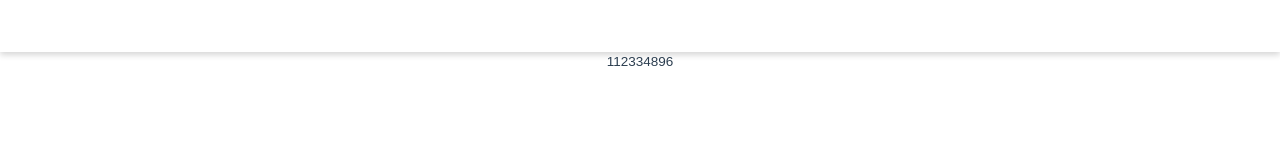
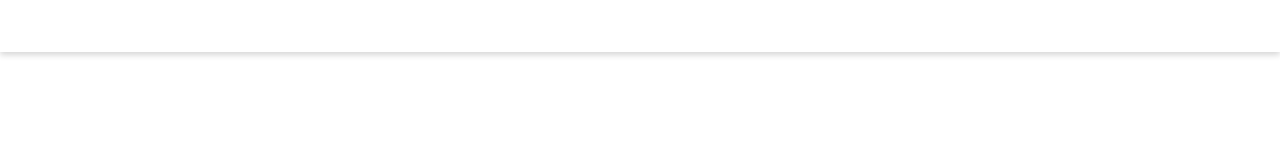
Before and after one commit to KimberlyYen/kyowakrinweb, a Vue app: page /#/ in a window 1280 px wide. Shown: the top 160 px of the page. Built offline with nearby package versions, Linux system fonts and the light colour scheme.

Commit message:
HeaderAndFooter

```diff
--- a/src/components/HeaderAndFooter.vue
+++ b/src/components/HeaderAndFooter.vue
@@ -1,7 +1,7 @@
 <template>
   <div class="HeaderAndFooter">
       <div class="header_"> </div>
-      <font style="font-size:1.5rem !important">112334896</font>
+      <!-- <font style="font-size:5rem !important">112334896</font> -->
       <router-view/>
   </div>
 </template>
--- a/src/components/Home.vue
+++ b/src/components/Home.vue
@@ -1,5 +1,6 @@
 <template>
   <div class="Home">
+    <!-- <font style="font-size:5rem !important">112334896</font> -->
   </div>
 </template>
 
```
